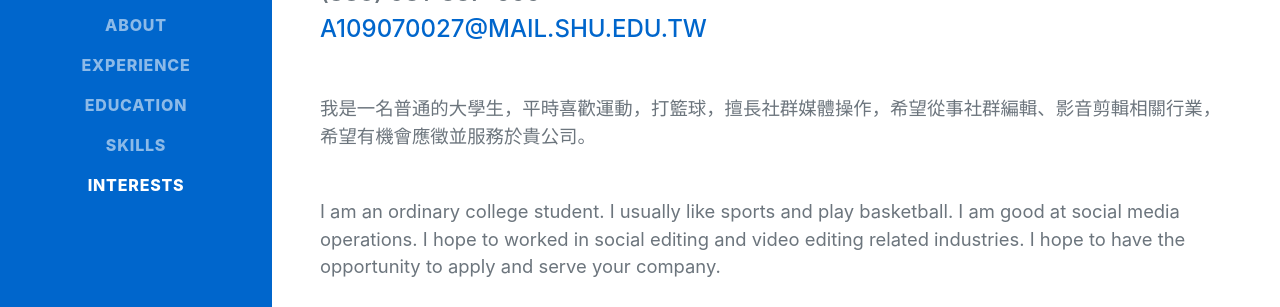
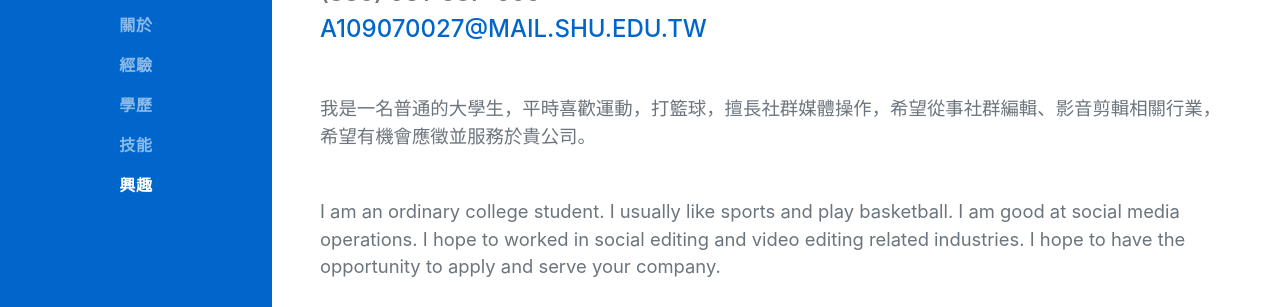
Before and after one commit to kuanlinwu/kanlinwu.github.io, a plain HTML site: page index.html in a window 1280 px wide. Shown: the part 369-676 px from the top of the page. Drawn offline with nearby package versions, Linux system fonts and the light colour scheme.

Commit message:
Update index.html

```diff
--- a/index.html
+++ b/index.html
@@ -28,11 +28,11 @@
             <button class="navbar-toggler" type="button" data-bs-toggle="collapse" data-bs-target="#navbarResponsive" aria-controls="navbarResponsive" aria-expanded="false" aria-label="Toggle navigation"><span class="navbar-toggler-icon"></span></button>
             <div class="collapse navbar-collapse" id="navbarResponsive">
                 <ul class="navbar-nav">
-                    <li class="nav-item"><a class="nav-link js-scroll-trigger" href="#about">About</a></li>
-                    <li class="nav-item"><a class="nav-link js-scroll-trigger" href="#experience">Experience</a></li>
-                    <li class="nav-item"><a class="nav-link js-scroll-trigger" href="#education">Education</a></li>
-                    <li class="nav-item"><a class="nav-link js-scroll-trigger" href="#skills">Skills</a></li>
-                    <li class="nav-item"><a class="nav-link js-scroll-trigger" href="#interests">Interests</a></li>
+                    <li class="nav-item"><a class="nav-link js-scroll-trigger" href="#about">關於</a></li>
+                    <li class="nav-item"><a class="nav-link js-scroll-trigger" href="#experience">經驗</a></li>
+                    <li class="nav-item"><a class="nav-link js-scroll-trigger" href="#education">學歷</a></li>
+                    <li class="nav-item"><a class="nav-link js-scroll-trigger" href="#skills">技能</a></li>
+                    <li class="nav-item"><a class="nav-link js-scroll-trigger" href="#interests">興趣</a></li>
                 </ul>
             </div>
         </nav>
```
